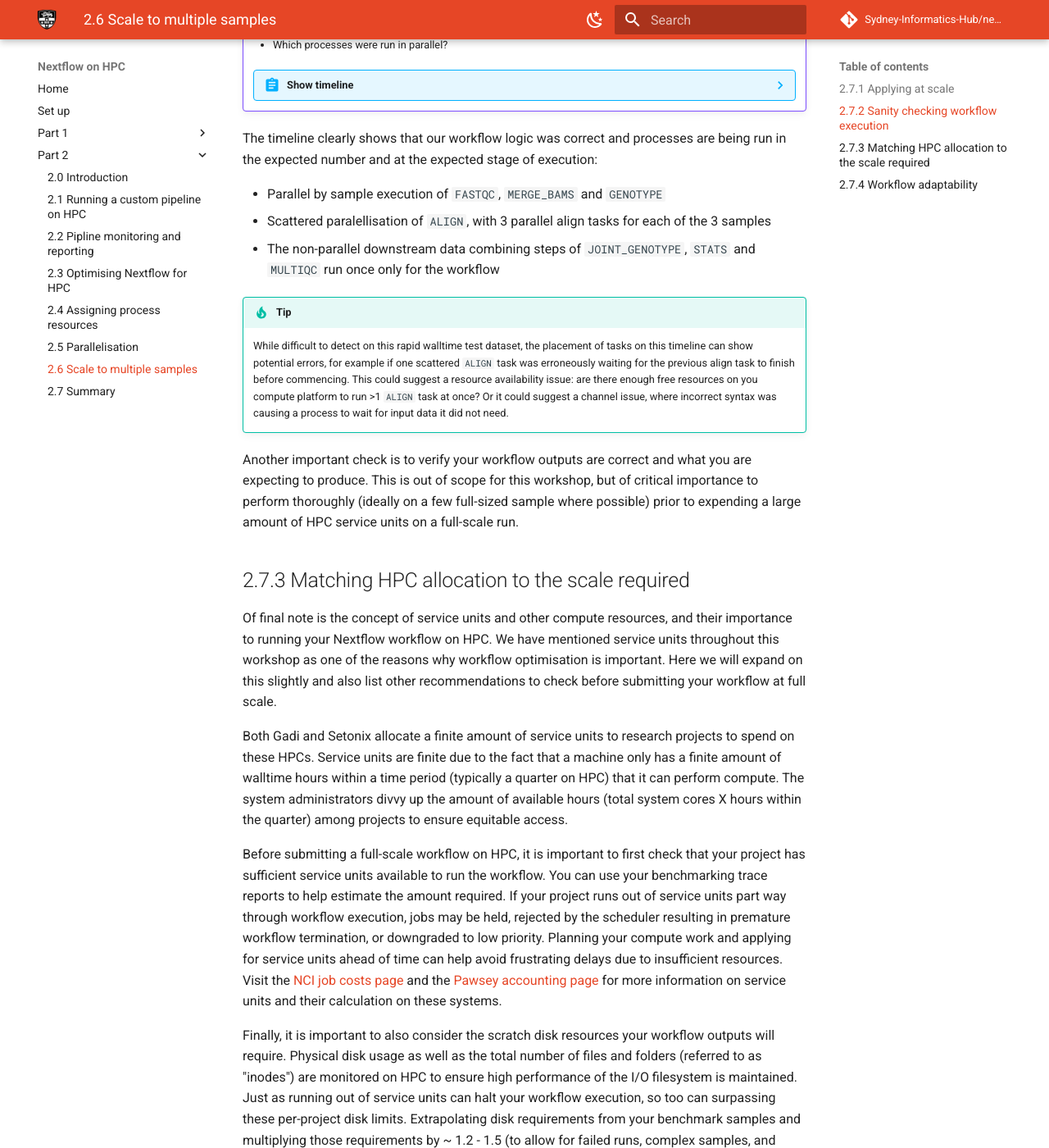
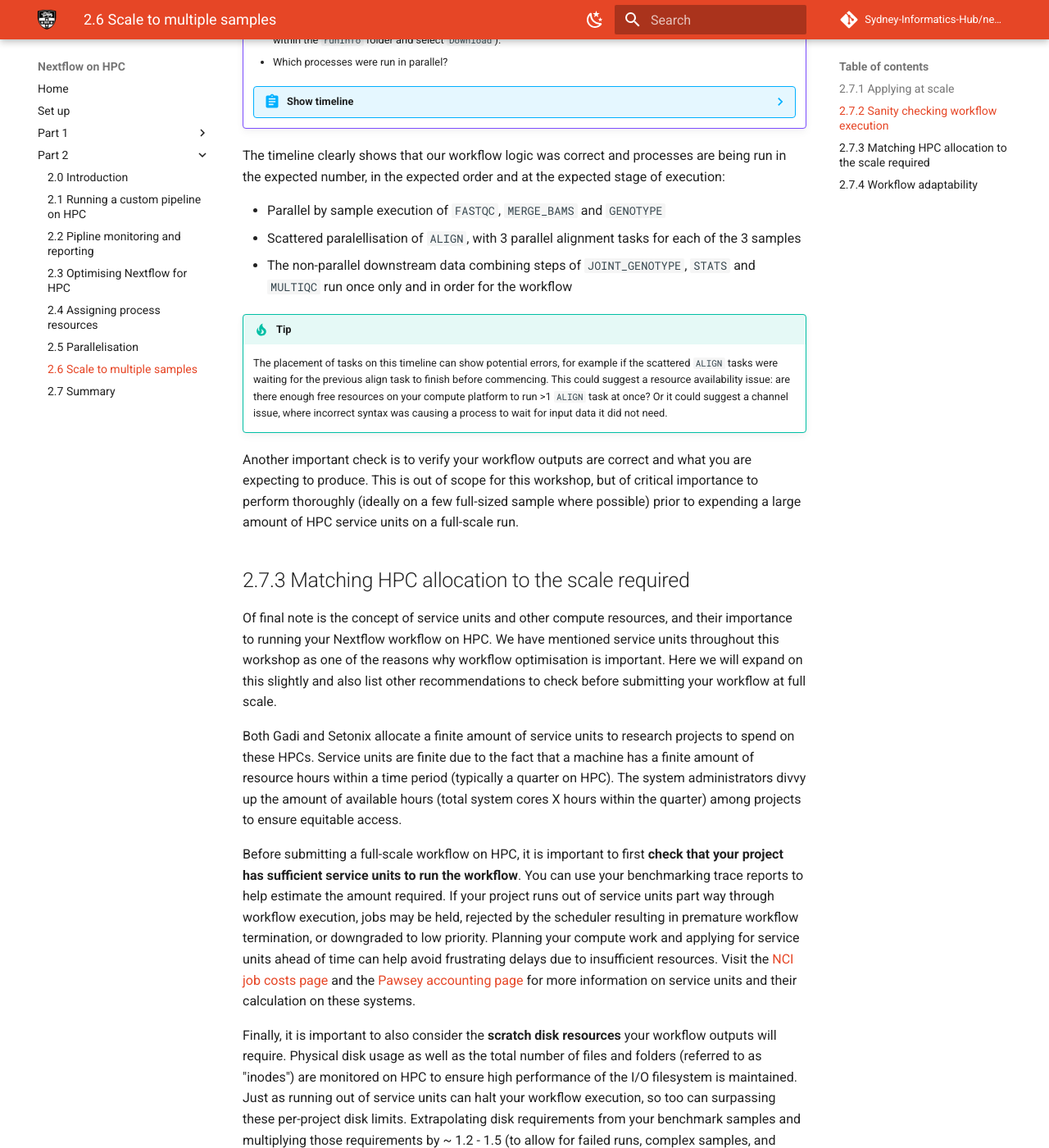
Before and after one commit to Sydney-Informatics-Hub/nextflow-hpc-workshop, an MkDocs documentation site: the page built from docs/part2/27_scale.md, in a window 1280 px wide and 1400 px high, scrolled down 2309 px. Shown: the whole window at 82% size. Built offline with MkDocs 1.6.1 and Material for MkDocs 9.7.7, drawn with Linux system fonts in a browser that asks for light colours; comment, search, counter and statistics services are not loaded; some of the changed text lies outside the part shown.

Commit message:
last small fixes

```diff
--- a/docs/part2/27_scale.md
+++ b/docs/part2/27_scale.md
@@ -102,16 +102,16 @@ We will now replace the samplesheet we have provided as a parameter to the workf
 
 ## 2.7.2 Sanity checking workflow execution
 
-While we have spent some time and effort ensuring the workflow executes efficiently on one sample, we should always make some sanity checks after the run at scale. As we have learnt, bioinformatics workflows typically contain some parts that can be parallelised within a single sample, some parts that are parallel by sample, and some parts that must collectively analyse all samples together (i.e. no parallelisation).
+We have spent all our time so far optimising the workflow to execute efficiently on one sample. We should also make some sanity checks after scaling up a run. As we have learnt, bioinformatics workflows typically contain some parts that can be parallelised within a single sample, some parts that can only be parallel by sample, and some parts that must collectively analyse all samples together (i.e. no parallelisation).
 
 It may be difficult to observe any logic failures when only a single sample is used for development and testing. If you have a large sample cohort, the final stage of testing prior to submitting the full workflow at maximum scale should be to test on a handful of samples. This is what we are doing in today's final exercise.
 
-Note that in real life, we would need to complete another round of benchmarking and resource optimisation to scale to the full genome (we have used only 3 of the smaller chromosomes) and full sequencing depth (we have used a small subset of reads per sample). However, thanks to the hard work we have put in place creating modular, dynamic, well-configured code, this would be a swift task.
+Note that in real life, we would need to complete another round of benchmarking and resource optimisation to scale to the full genome (we have used only 3 of the smaller chromosomes) and full sequencing depth (we have used a small subset of sequence data per sample). However, thanks to the hard work we have put in place creating modular, dynamic, well-configured code, this would be a swift task.
 
 
 !!! example "Exercise: Inspecting the timeline"
 
-    - Download the timeline file to your local computer and view it in your local browser.
+    - Download the timeline file to your local computer and view it in your local browser (on VS Code, right click the file within the `runInfo` folder and select `Download`).
 
     - Which processes were run in parallel?
 
@@ -120,14 +120,14 @@ Note that in real life, we would need to complete another round of benchmarking
         ![](figs/timeline.png)
 
 
-The timeline clearly shows that our workflow logic was correct and processes are being run in the expected number and at the expected stage of execution:
+The timeline clearly shows that our workflow logic was correct and processes are being run in the expected number, in the expected order and at the expected stage of execution:
 
 - Parallel by sample execution of `FASTQC`, `MERGE_BAMS` and `GENOTYPE`
-- Scattered paralellisation of `ALIGN`, with 3 parallel align tasks for each of the 3 samples
-- The non-parallel downstream data combining steps of `JOINT_GENOTYPE`, `STATS` and `MULTIQC` run once only for the workflow
+- Scattered paralellisation of `ALIGN`, with 3 parallel alignment tasks for each of the 3 samples
+- The non-parallel downstream data combining steps of `JOINT_GENOTYPE`, `STATS` and `MULTIQC` run once only and in order for the workflow
 
 !!! Tip
-    While difficult to detect on this rapid walltime test dataset, the placement of tasks on this timeline can show potential errors, for example if one scattered `ALIGN` task was erroneously waiting for the previous align task to finish before commencing. This could suggest a resource availability issue: are there enough free resources on you compute platform to run >1 `ALIGN` task at once? Or it could suggest a channel issue, where incorrect syntax was causing a process to wait for input data it did not need.
+    The placement of tasks on this timeline can show potential errors, for example if the scattered `ALIGN` tasks were waiting for the previous align task to finish before commencing. This could suggest a resource availability issue: are there enough free resources on your compute platform to run >1 `ALIGN` task at once? Or it could suggest a channel issue, where incorrect syntax was causing a process to wait for input data it did not need.
 
 Another important check is to verify your workflow outputs are correct and what you are expecting to produce. This is out of scope for this workshop, but of critical importance to perform thoroughly (ideally on a few full-sized sample where possible) prior to expending a large amount of HPC service units on a full-scale run.
 
@@ -135,11 +135,11 @@ Another important check is to verify your workflow outputs are correct and what
 
 Of final note is the concept of service units and other compute resources, and their importance to running your Nextflow workflow on HPC. We have mentioned service units throughout this workshop as one of the reasons why workflow optimisation is important. Here we will expand on this slightly and also list other recommendations to check before submitting your workflow at full scale.
 
-Both Gadi and Setonix allocate a finite amount of service units to research projects to spend on these HPCs. Service units are finite due to the fact that a machine only has a finite amount of walltime hours within a time period (typically a quarter on HPC) that it can perform compute. The system administrators divvy up the amount of available hours (total system cores X hours within the quarter) among projects to ensure equitable access.
+Both Gadi and Setonix allocate a finite amount of service units to research projects to spend on these HPCs. Service units are finite due to the fact that a machine has a finite amount of resource hours within a time period (typically a quarter on HPC). The system administrators divvy up the amount of available hours (total system cores X hours within the quarter) among projects to ensure equitable access.
 
-Before submitting a full-scale workflow on HPC, it is important to first check that your project has sufficient service units available to run the workflow. You can use your benchmarking trace reports to help estimate the amount required. If your project runs out of service units part way through workflow execution, jobs may be held, rejected by the scheduler resulting in premature workflow termination, or downgraded to low priority. Planning your compute work and applying for service units ahead of time can help avoid frustrating delays due to insufficient resources. Visit the [NCI job costs page](https://opus.nci.org.au/spaces/Help/pages/236880942/Job+Costs...) and the [Pawsey accounting page](https://pawsey.atlassian.net/wiki/spaces/US/pages/51929028/Setonix+General+Information#Accounting) for more information on service units and their calculation on these systems.
+Before submitting a full-scale workflow on HPC, it is important to first **check that your project has sufficient service units to run the workflow**. You can use your benchmarking trace reports to help estimate the amount required. If your project runs out of service units part way through workflow execution, jobs may be held, rejected by the scheduler resulting in premature workflow termination, or downgraded to low priority. Planning your compute work and applying for service units ahead of time can help avoid frustrating delays due to insufficient resources. Visit the [NCI job costs page](https://opus.nci.org.au/spaces/Help/pages/236880942/Job+Costs...) and the [Pawsey accounting page](https://pawsey.atlassian.net/wiki/spaces/US/pages/51929028/Setonix+General+Information#Accounting) for more information on service units and their calculation on these systems.
 
-Finally, it is important to also consider the scratch disk resources your workflow outputs will require. Physical disk usage as well as the total number of files and folders (referred to as "inodes") are monitored on HPC to ensure high performance of the I/O filesystem is maintained. Just as running out of service units can halt your workflow execution, so too can surpassing these per-project disk limits. Extrapolating disk requirements from your benchmark samples and multiplying those requirements by ~ 1.2 - 1.5 (to allow for failed runs, complex samples, and additional ad-hoc post-processing) is a reasonable approach to estimating the scratch disk requirement for your full-scale workflow.
+Finally, it is important to also consider the **scratch disk resources** your workflow outputs will require. Physical disk usage as well as the total number of files and folders (referred to as "inodes") are monitored on HPC to ensure high performance of the I/O filesystem is maintained. Just as running out of service units can halt your workflow execution, so too can surpassing these per-project disk limits. Extrapolating disk requirements from your benchmark samples and multiplying those requirements by ~ 1.2 - 1.5 (to allow for failed runs, complex samples, and additional ad-hoc post-processing) is a reasonable approach to estimating the scratch disk requirement for your full-scale workflow.
 
 
 
```
Also changed, not shown: docs/part2/23_strategies.md (+3 -3 lines), docs/part2/24_resourcing.md (+8 -9 lines), docs/part2/25_parallelisation.md (+9 -9 lines).
